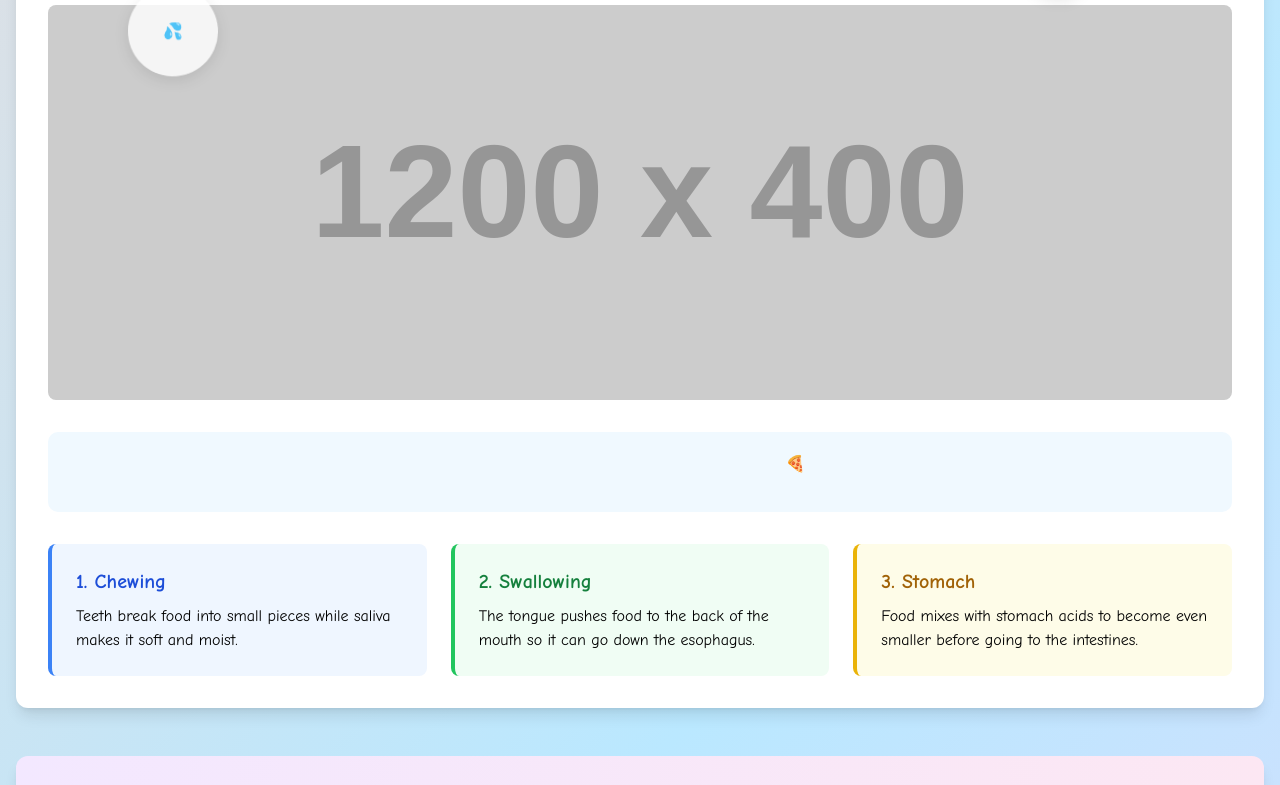
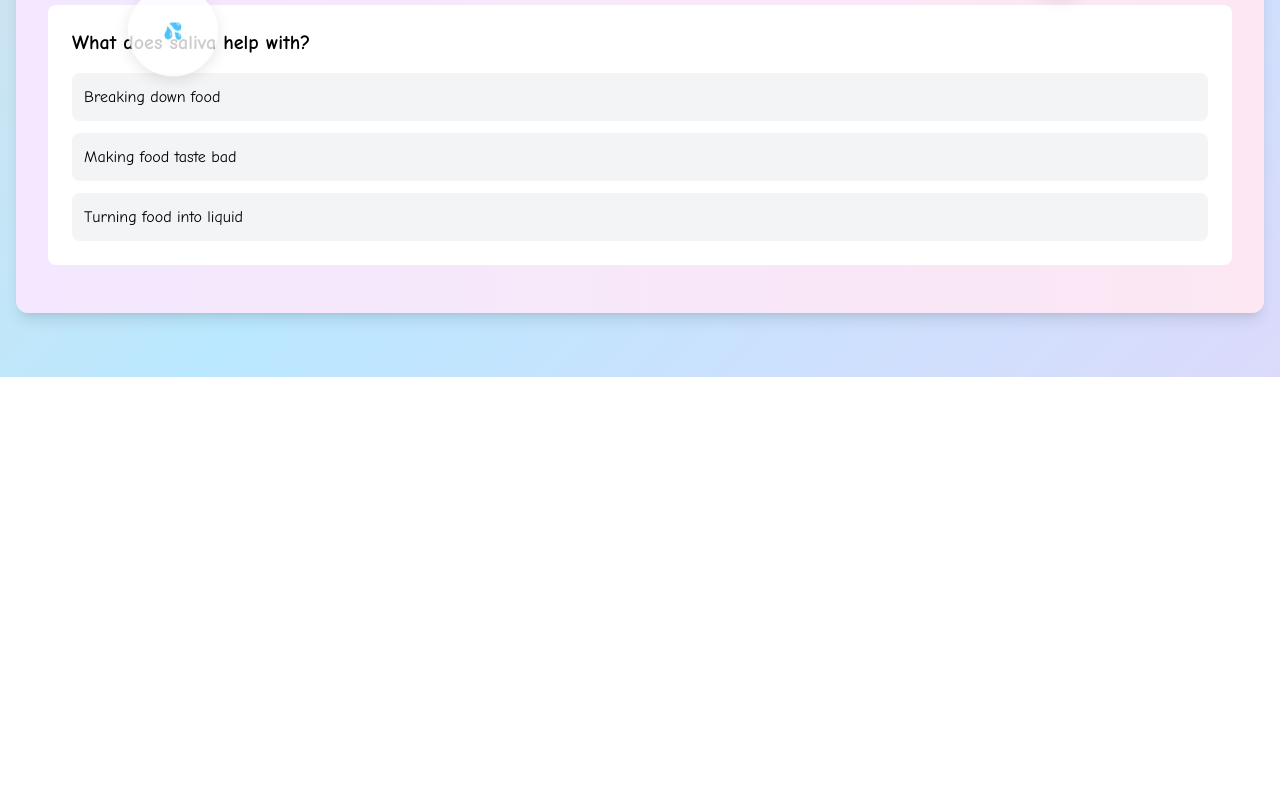
Before and after one commit to project-star-ui/DigestiveSystem, a plain HTML site: page index.html in a window 1280 px wide. Shown: the part 559-1344 px from the top of the page. After the commit the page ends 936 px from the top, so only its background shows below. Drawn offline with nearby package versions, Linux system fonts and the light colour scheme; placeholder pictures from the web are drawn by us.

Commit message:
index.html

```diff
--- a/index.html
+++ b/index.html
@@ -208,30 +208,6 @@
             </div>
         </div>
 
-        <section class="bg-white p-8 rounded-xl shadow-lg mb-12">
-            <h2 class="text-3xl font-bold text-center text-purple-600 mb-6">The Digestive Journey</h2>
-            <img src="https://placehold.co/1200x400" alt="Colorful diagram showing the digestive tract from mouth to stomach, with arrows indicating food movement" class="mb-8 rounded-lg w-full" />
-
-            <div class="path">
-                <div class="food-moving">🍕</div>
-            </div>
-
-            <div class="grid md:grid-cols-3 gap-6 mt-8">
-                <div class="step-card bg-blue-50 p-6 rounded-lg border-l-4 border-blue-500">
-                    <h3 class="text-xl font-bold text-blue-700 mb-2">1. Chewing</h3>
-                    <p>Teeth break food into small pieces while saliva makes it soft and moist.</p>
-                </div>
-                <div class="step-card bg-green-50 p-6 rounded-lg border-l-4 border-green-500">
-                    <h3 class="text-xl font-bold text-green-700 mb-2">2. Swallowing</h3>
-                    <p>The tongue pushes food to the back of the mouth so it can go down the esophagus.</p>
-                </div>
-                <div class="step-card bg-yellow-50 p-6 rounded-lg border-l-4 border-yellow-500">
-                    <h3 class="text-xl font-bold text-yellow-700 mb-2">3. Stomach</h3>
-                    <p>Food mixes with stomach acids to become even smaller before going to the intestines.</p>
-                </div>
-            </div>
-        </section>
-
         <div class="quiz-container bg-gradient-to-r from-purple-100 to-pink-100 p-8 rounded-xl shadow-lg">
             <h2 class="text-3xl font-bold text-center text-pink-600 mb-6">Fun Mouth Quiz!</h2>
             <div class="quiz-question bg-white p-6 rounded-lg mb-4">
```
